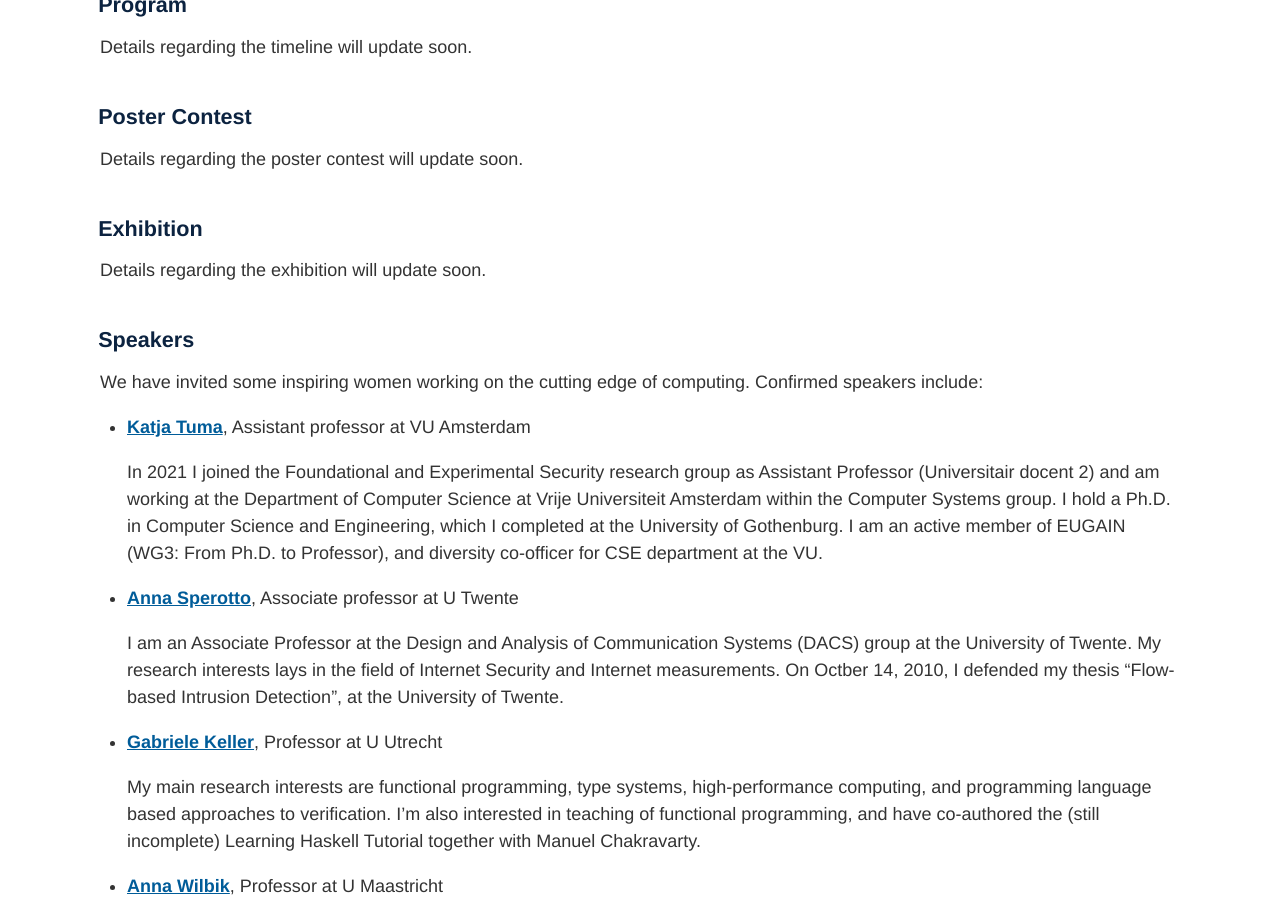
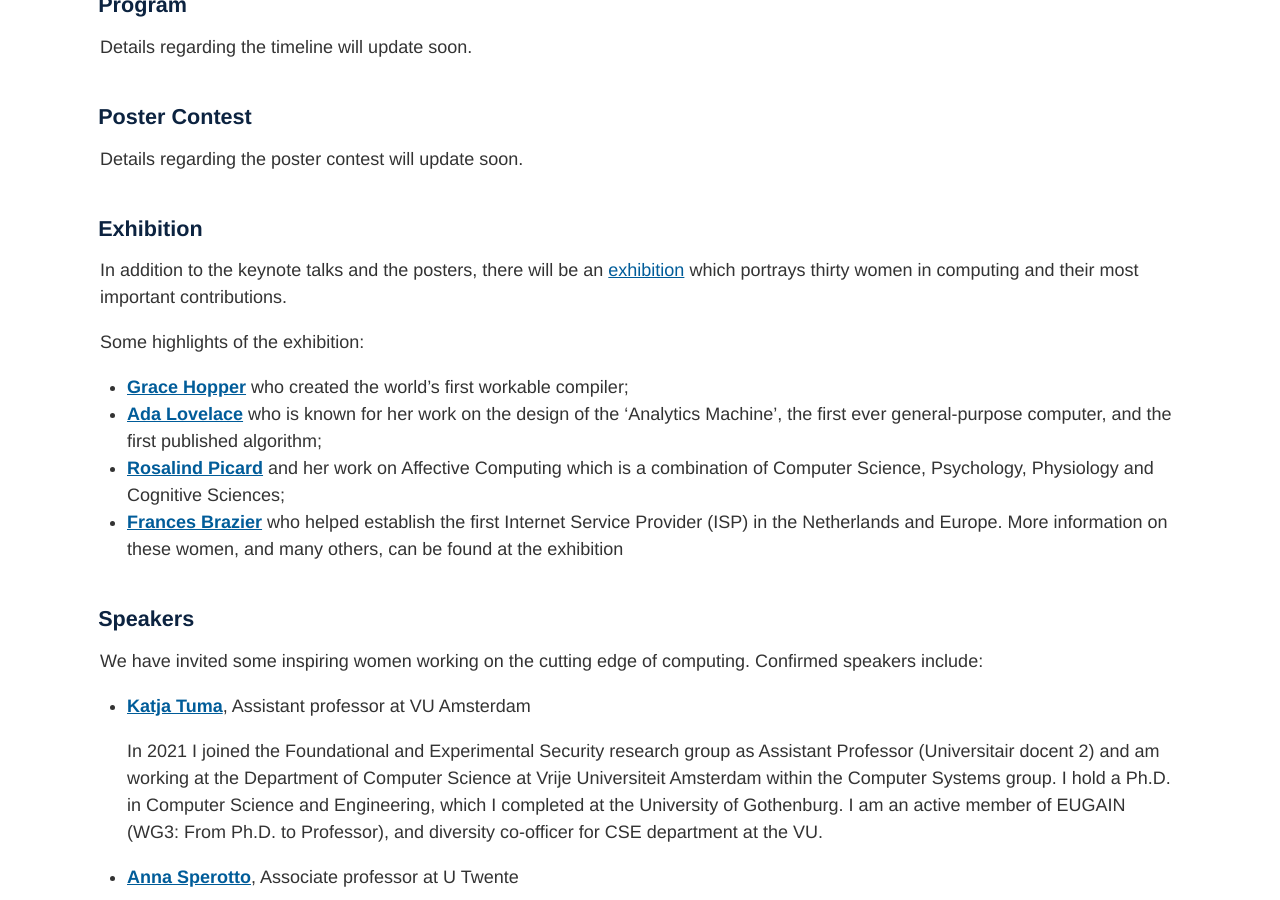
Before and after one commit to alice-and-eve/2024, a Jekyll site: the page built from index.md, in a window 1280 px wide and 900 px high, scrolled down 1140 px. Built offline with Jekyll 4.4.1, drawn with Linux system fonts in a browser that asks for light colours.

Commit message:
Update index.md
exhibition

```diff
--- a/index.md
+++ b/index.md
@@ -66,7 +66,16 @@ Details regarding the poster contest will update soon.
 
 ## Exhibition
 
-Details regarding the exhibition will update soon.
+In addition to the keynote talks and the posters, there will be an [exhibition](https://www.aliceandeve.nl/home) which portrays thirty women in computing and their most important contributions.
+
+Some highlights of the exhibition:
+
+- **[Grace Hopper]()** who created the world’s first workable compiler;
+- **[Ada Lovelace]()** who is known for her work on the design of the ‘Analytics Machine’, the first ever general-purpose computer, and the first published algorithm;
+- **[Rosalind Picard]()** and her work on Affective Computing which is a combination of Computer Science, Psychology, Physiology and Cognitive Sciences;
+- **[Frances Brazier]()** who helped establish the first Internet Service Provider (ISP) in the Netherlands and Europe.
+More information on these women, and many others, can be found at the exhibition
+
 
 ## Speakers
 
```
